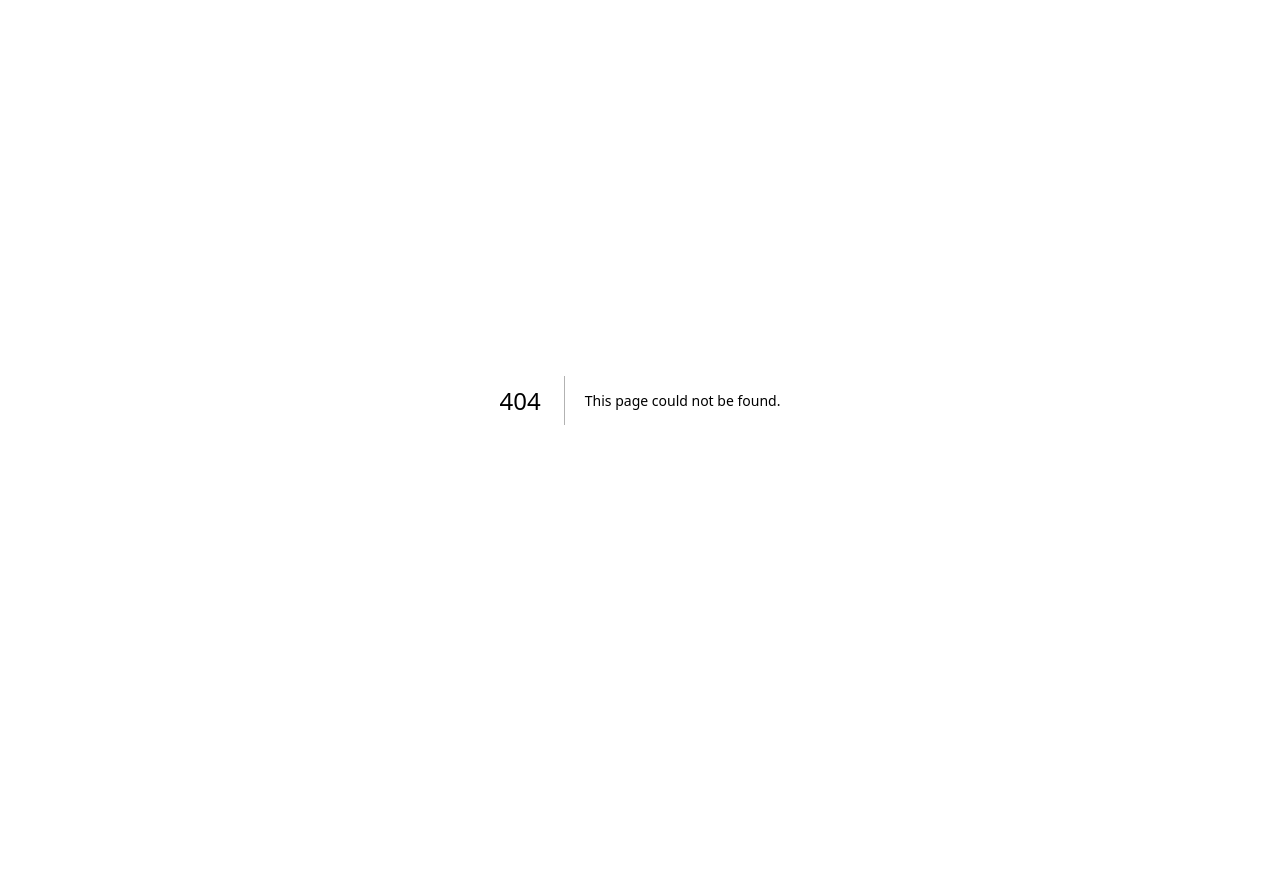
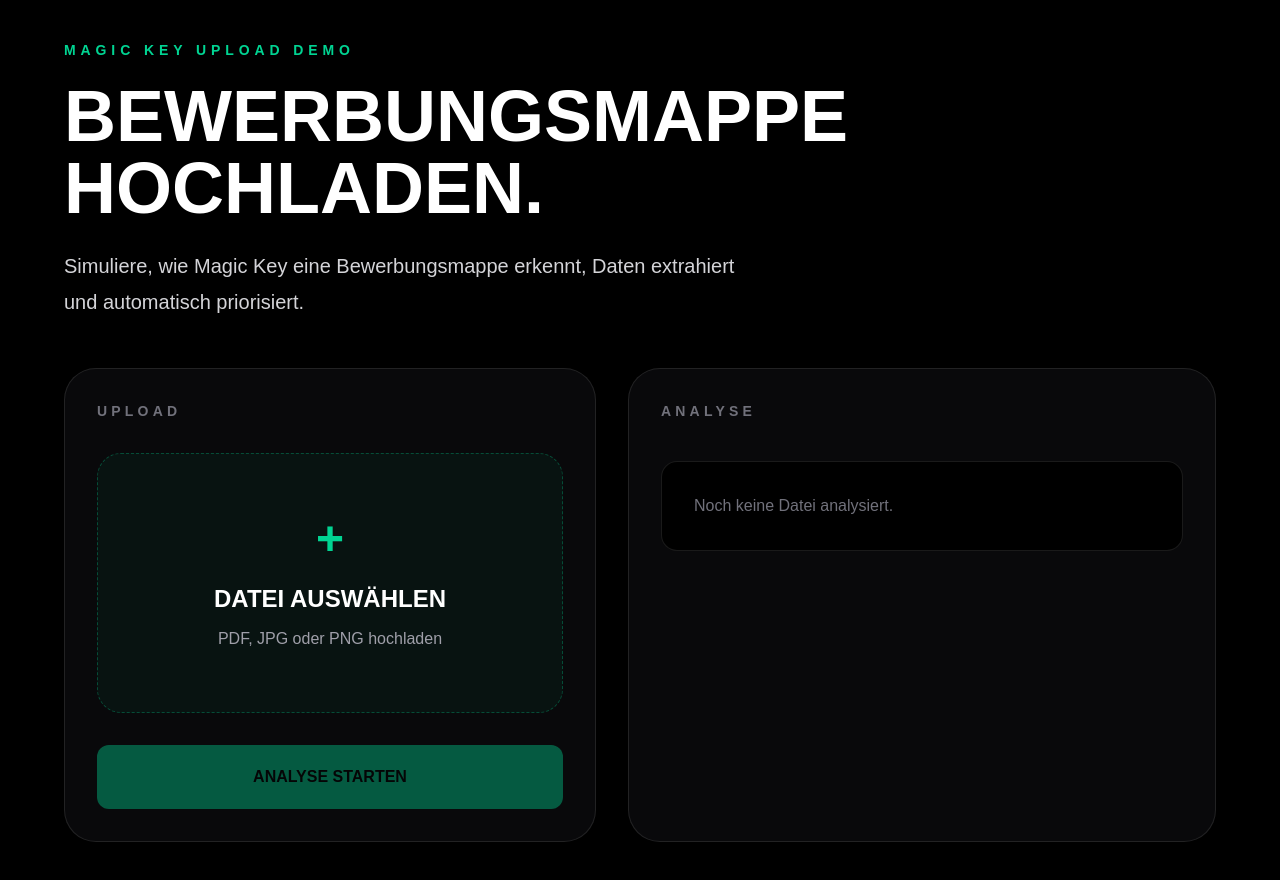
Before and after one commit to b94sunrise/magic-key, a Next.js app: page /demo/upload in a window 1280 px wide. Before the commit this address had no page. Before the commit the page ends 800 px from the top, so only its background shows below. Built offline with nearby package versions, Linux system fonts and the light colour scheme.

Commit message:
add upload demo

```diff
--- /dev/null
+++ b/src/app/demo/upload/page.tsx
@@ -0,0 +1,236 @@
+"use client";
+
+import { useState } from "react";
+
+type Result = {
+  score: number;
+  category: "A" | "B" | "C";
+  recommendation: string;
+};
+
+export default function UploadDemoPage() {
+  const [fileName, setFileName] = useState("");
+  const [loading, setLoading] = useState(false);
+  const [phase, setPhase] = useState("");
+  const [result, setResult] = useState<Result | null>(null);
+
+  function handleFileChange(event: React.ChangeEvent<HTMLInputElement>) {
+    const file = event.target.files?.[0];
+
+    if (!file) return;
+
+    setFileName(file.name);
+    setResult(null);
+  }
+
+  function startAnalysis() {
+    if (!fileName) return;
+
+    setLoading(true);
+    setResult(null);
+
+    const phases = [
+      "Datei wird gelesen...",
+      "Bewerbungsdaten werden erkannt...",
+      "Einkommen wird extrahiert...",
+      "SCHUFA und Risikofaktoren werden geprüft...",
+      "Score wird berechnet...",
+    ];
+
+    let index = 0;
+    setPhase(phases[index]);
+
+    const interval = setInterval(() => {
+      index += 1;
+
+      if (index < phases.length) {
+        setPhase(phases[index]);
+        return;
+      }
+
+      clearInterval(interval);
+
+      setResult({
+        score: 91,
+        category: "A",
+        recommendation: "Besichtigung anbieten",
+      });
+
+      setLoading(false);
+      setPhase("");
+    }, 650);
+  }
+
+  return (
+    <main className="min-h-screen bg-black px-6 py-10 text-white">
+      <section className="mx-auto max-w-6xl">
+        <p className="text-sm font-black uppercase tracking-[0.35em] text-emerald-400">
+          Magic Key Upload Demo
+        </p>
+
+        <h1 className="mt-5 text-5xl font-black uppercase leading-none md:text-7xl">
+          Bewerbungsmappe
+          <br />
+          hochladen.
+        </h1>
+
+        <p className="mt-6 max-w-2xl text-xl leading-9 text-zinc-300">
+          Simuliere, wie Magic Key eine Bewerbungsmappe erkennt, Daten
+          extrahiert und automatisch priorisiert.
+        </p>
+
+        <div className="mt-12 grid gap-8 lg:grid-cols-[0.95fr_1.05fr]">
+          <div className="rounded-[32px] border border-white/10 bg-zinc-950 p-8">
+            <p className="text-sm font-black uppercase tracking-[0.3em] text-zinc-500">
+              Upload
+            </p>
+
+            <label className="mt-8 flex min-h-[260px] cursor-pointer flex-col items-center justify-center rounded-3xl border border-dashed border-emerald-400/30 bg-emerald-400/5 p-8 text-center">
+              <input
+                type="file"
+                className="hidden"
+                accept=".pdf,.jpg,.jpeg,.png"
+                onChange={handleFileChange}
+              />
+
+              <span className="text-5xl font-black text-emerald-400">
+                +
+              </span>
+
+              <span className="mt-5 text-2xl font-black uppercase">
+                Datei auswählen
+              </span>
+
+              <span className="mt-3 text-zinc-400">
+                PDF, JPG oder PNG hochladen
+              </span>
+            </label>
+
+            {fileName && (
+              <div className="mt-6 rounded-2xl border border-white/10 bg-black p-5">
+                <p className="text-sm font-black uppercase tracking-[0.25em] text-zinc-500">
+                  Datei erkannt
+                </p>
+
+                <p className="mt-3 text-lg font-black">{fileName}</p>
+              </div>
+            )}
+
+            <button
+              onClick={startAnalysis}
+              disabled={!fileName || loading}
+              className="mt-8 w-full rounded-xl bg-emerald-400 px-8 py-5 font-black uppercase text-black disabled:opacity-40"
+            >
+              {loading ? "Analyse läuft..." : "Analyse starten"}
+            </button>
+          </div>
+
+          <div className="rounded-[32px] border border-white/10 bg-zinc-950 p-8">
+            <p className="text-sm font-black uppercase tracking-[0.3em] text-zinc-500">
+              Analyse
+            </p>
+
+            {!loading && !result && (
+              <div className="mt-10 rounded-2xl border border-white/10 bg-black p-8 text-zinc-500">
+                Noch keine Datei analysiert.
+              </div>
+            )}
+
+            {loading && (
+              <div className="mt-10">
+                <p className="text-2xl font-black uppercase">
+                  Dokumentenanalyse läuft
+                </p>
+
+                <div className="mt-6 h-3 overflow-hidden rounded-full bg-white/10">
+                  <div className="h-full w-2/3 rounded-full bg-emerald-400" />
+                </div>
+
+                <p className="mt-5 text-zinc-400">{phase}</p>
+
+                <div className="mt-8 space-y-3">
+                  <div className="rounded-xl bg-emerald-400/10 p-4">
+                    Name und Kontaktdaten erkennen
+                  </div>
+
+                  <div className="rounded-xl bg-emerald-400/10 p-4">
+                    Einkommensangaben extrahieren
+                  </div>
+
+                  <div className="rounded-xl bg-emerald-400/10 p-4">
+                    Risikofaktoren prüfen
+                  </div>
+                </div>
+              </div>
+            )}
+
+            {result && (
+              <div className="mt-8">
+                <div className="flex items-end justify-between gap-4">
+                  <div>
+                    <p className="text-7xl font-black text-emerald-400">
+                      {result.category}
+                    </p>
+
+                    <p className="mt-4 text-3xl font-black uppercase">
+                      Score {result.score}
+                    </p>
+                  </div>
+
+                  <div className="rounded-2xl bg-emerald-400 px-5 py-3 text-center font-black uppercase text-black">
+                    {result.recommendation}
+                  </div>
+                </div>
+
+                <div className="mt-8 h-3 overflow-hidden rounded-full bg-white/10">
+                  <div
+                    className="h-full rounded-full bg-emerald-400"
+                    style={{ width: `${result.score}%` }}
+                  />
+                </div>
+
+                <div className="mt-8 grid gap-4 md:grid-cols-2">
+                  <div>
+                    <p className="mb-3 text-sm font-black uppercase tracking-[0.25em] text-emerald-400">
+                      Erkannte Daten
+                    </p>
+
+                    <div className="space-y-3">
+                      <div className="rounded-xl bg-emerald-400/10 p-4">
+                        Einkommen: 4.200 EUR netto
+                      </div>
+
+                      <div className="rounded-xl bg-emerald-400/10 p-4">
+                        Beschäftigung: unbefristet
+                      </div>
+
+                      <div className="rounded-xl bg-emerald-400/10 p-4">
+                        SCHUFA: vorhanden
+                      </div>
+                    </div>
+                  </div>
+
+                  <div>
+                    <p className="mb-3 text-sm font-black uppercase tracking-[0.25em] text-red-400">
+                      Risiken
+                    </p>
+
+                    <div className="space-y-3">
+                      <div className="rounded-xl bg-white/5 p-4 text-zinc-400">
+                        Keine kritischen Auffälligkeiten
+                      </div>
+
+                      <div className="rounded-xl bg-white/5 p-4 text-zinc-400">
+                        Manuelle Prüfung empfohlen
+                      </div>
+                    </div>
+                  </div>
+                </div>
+              </div>
+            )}
+          </div>
+        </div>
+      </section>
+    </main>
+  );
+}
```
